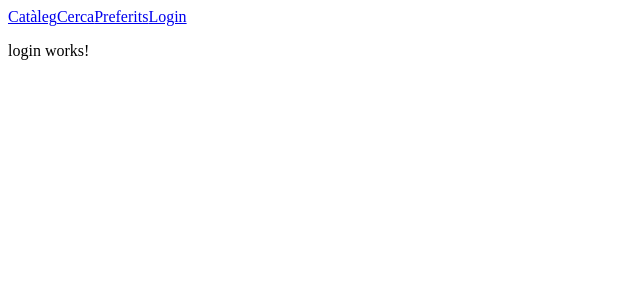
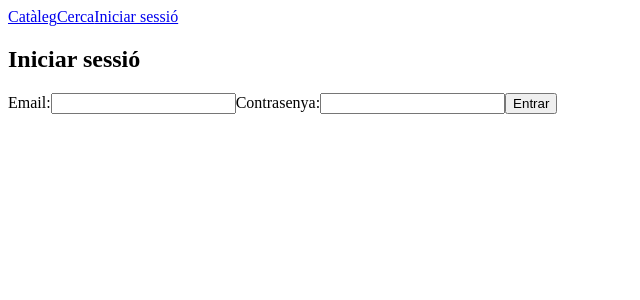
Before and after one commit to ploor05/ioc-angular-GymTracker-PauLoor, an Angular app: page /login in a window 1280 px wide. Shown: the top 300 px of the page, without its empty margins (0-640 px from the left). Built offline with nearby package versions, Linux system fonts and the light colour scheme.

Commit message:
EAC4 - Exercici 2

```diff
--- a/src/app/app.routes.ts
+++ b/src/app/app.routes.ts
@@ -1,16 +1,29 @@
 import { Routes } from '@angular/router';
+
 import { CatalegComponent } from './pages/cataleg/cataleg.component';
 import { CercaComponent } from './pages/cerca/cerca.component';
 import { PreferitsComponent } from './pages/preferits/preferits.component';
 import { LoginComponent } from './pages/login/login.component';
 import { DetallComponent } from './pages/detall/detall.component';
 
+import { authGuard } from './guards/auth.guard';
+
 export const routes: Routes = [
   { path: '', redirectTo: 'cataleg', pathMatch: 'full' },
+
   { path: 'cataleg', component: CatalegComponent },
+
   { path: 'cerca', component: CercaComponent },
-  { path: 'preferits', component: PreferitsComponent },
+
+  {
+    path: 'preferits',
+    component: PreferitsComponent,
+    canActivate: [authGuard]   // Protecció de ruta
+  },
+
   { path: 'login', component: LoginComponent },
+
   { path: 'detall/:id', component: DetallComponent },
+
   { path: '**', redirectTo: 'cataleg' }
 ];
--- a/src/app/components/navegacio/navegacio.component.html
+++ b/src/app/components/navegacio/navegacio.component.html
@@ -1,6 +1,13 @@
 <nav>
   <a routerLink="/cataleg" routerLinkActive="actiu">Catàleg</a>
   <a routerLink="/cerca" routerLinkActive="actiu">Cerca</a>
-  <a routerLink="/preferits" routerLinkActive="actiu">Preferits</a>
-  <a routerLink="/login" routerLinkActive="actiu">Login</a>
+
+  <ng-container *ngIf="usuari$ | async as usuari; else noLogin">
+    <span>Hola, {{ usuari.nom }}</span>
+    <button (click)="logout()">Tancar sessió</button>
+  </ng-container>
+
+  <ng-template #noLogin>
+    <a routerLink="/login" routerLinkActive="actiu">Iniciar sessió</a>
+  </ng-template>
 </nav>
--- a/src/app/components/navegacio/navegacio.component.ts
+++ b/src/app/components/navegacio/navegacio.component.ts
@@ -1,10 +1,28 @@
-import { Component } from '@angular/core';
-import { RouterLink, RouterLinkActive } from '@angular/router';
+import { Component, OnInit } from '@angular/core';
+import { RouterLink, RouterLinkActive, Router } from '@angular/router';
+import { AsyncPipe, NgIf } from '@angular/common';
+import { AuthService } from '../../serveis/auth.service';
+import { Observable } from 'rxjs';
+import { Usuari } from '../../serveis/auth.service';
 
 @Component({
   selector: 'app-navegacio',
   standalone: true,
-  imports: [RouterLink, RouterLinkActive],
+  imports: [RouterLink, RouterLinkActive, AsyncPipe, NgIf],
   templateUrl: './navegacio.component.html'
 })
-export class NavegacioComponent {}
+export class NavegacioComponent implements OnInit {
+
+  usuari$!: Observable<Usuari | null>;
+
+  constructor(private auth: AuthService, private router: Router) {}
+
+  ngOnInit() {
+    this.usuari$ = this.auth.obtenirUsuari();
+  }
+
+  logout() {
+    this.auth.logout();
+    this.router.navigate(['/login']);
+  }
+}
--- /dev/null
+++ b/src/app/guards/auth.guard.ts
@@ -0,0 +1,16 @@
+import { CanActivateFn, Router } from '@angular/router';
+import { inject } from '@angular/core';
+import { AuthService } from '../serveis/auth.service';
+
+export const authGuard: CanActivateFn = (route, state) => {
+  const authService = inject(AuthService);
+  const router = inject(Router);
+
+  if (authService.estaAutenticat()) {
+    return true;
+  }
+
+  return router.createUrlTree(['/login'], {
+    queryParams: { returnUrl: state.url }
+  });
+};
--- a/src/app/pages/login/login.component.html
+++ b/src/app/pages/login/login.component.html
@@ -1 +1,15 @@
-<p>login works!</p>
+<h2>Iniciar sessió</h2>
+
+<form (ngSubmit)="iniciarSessio()">
+  <label>Email:</label>
+  <input type="email" [(ngModel)]="email" name="email" required>
+
+  <label>Contrasenya:</label>
+  <input type="password" [(ngModel)]="contrasenya" name="contrasenya" required>
+
+  <button type="submit">Entrar</button>
+</form>
+
+<div *ngIf="error" style="color:red; margin-top:10px;">
+  Credencials incorrectes
+</div>
--- a/src/app/pages/login/login.component.ts
+++ b/src/app/pages/login/login.component.ts
@@ -1,12 +1,30 @@
 import { Component } from '@angular/core';
+import { CommonModule } from '@angular/common';
+import { FormsModule } from '@angular/forms';
+import { Router } from '@angular/router';
+import { AuthService } from '../../serveis/auth.service';
 
 @Component({
   selector: 'app-login',
   standalone: true,
-  imports: [],
-  templateUrl: './login.component.html',
-  styleUrl: './login.component.scss'
+  imports: [CommonModule, FormsModule],
+  templateUrl: './login.component.html'
 })
 export class LoginComponent {
 
+  email = '';
+  contrasenya = '';
+  error = false;
+
+  constructor(private auth: AuthService, private router: Router) {}
+
+  iniciarSessio() {
+    const ok = this.auth.login(this.email, this.contrasenya);
+
+    if (ok) {
+      this.router.navigate(['/preferits']);
+    } else {
+      this.error = true;
+    }
+  }
 }
--- /dev/null
+++ b/src/app/serveis/auth.service.ts
@@ -0,0 +1,38 @@
+import { Injectable } from '@angular/core';
+import { BehaviorSubject, Observable } from 'rxjs';
+
+export interface Usuari {
+  id: number;
+  nom: string;
+  email: string;
+}
+
+@Injectable({ providedIn: 'root' })
+export class AuthService {
+
+  private usuariActual$ = new BehaviorSubject<Usuari | null>(null);
+
+  estaAutenticat(): boolean {
+    return this.usuariActual$.value !== null;
+  }
+
+  obtenirUsuari(): Observable<Usuari | null> {
+    return this.usuariActual$.asObservable();
+  }
+
+  login(email: string, contrasenya: string): boolean {
+    if (email === 'admin@test.com' && contrasenya === '1234') {
+      this.usuariActual$.next({
+        id: 1,
+        nom: 'Administrador',
+        email
+      });
+      return true;
+    }
+    return false;
+  }
+
+  logout(): void {
+    this.usuariActual$.next(null);
+  }
+}
```
